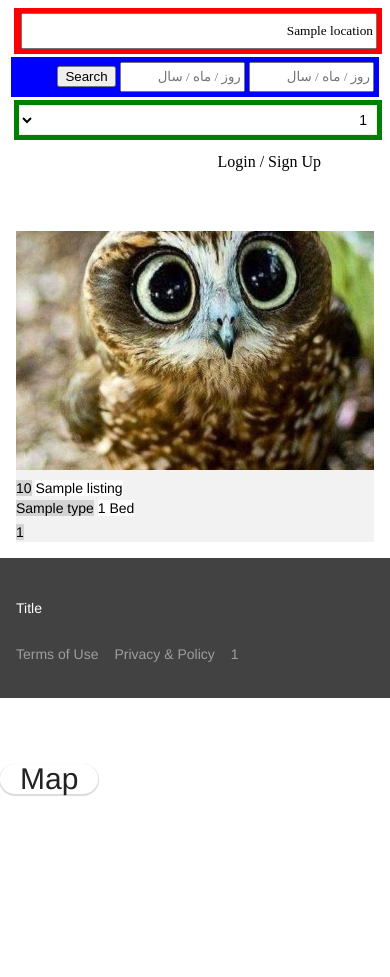
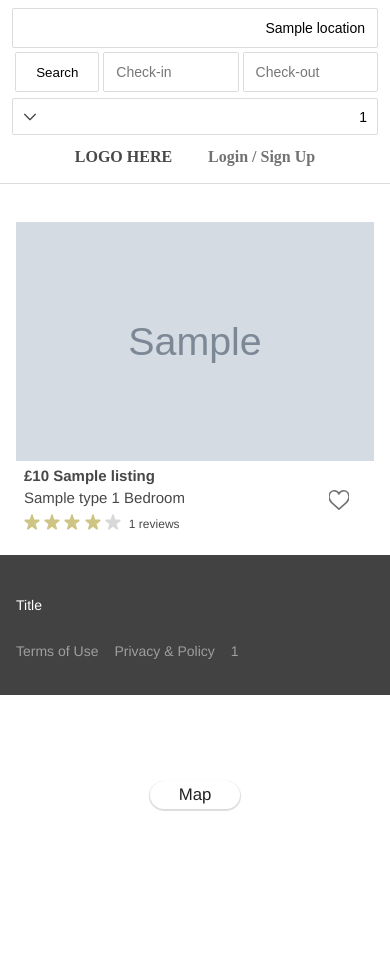
Before and after one commit to iamhosseindhv/Rentaly, a Node server app: template views/searchResult.ejs in a window 390 px wide. After the commit the page ends 811 px from the top, so only its background shows below. Run offline with Node 20, Linux system fonts and the light colour scheme; the template is opened without the code that fills it: most values are stand-ins (such as "Sample title", 1, 10 or a date in 2020); grey boxes marked "Sample" are stand-in pictures; some libraries are stand-ins or nearby versions; some web fonts are replaced.

Commit message:
project improved - overall

```diff
--- a/public/javascripts/searchMap/searchMap.js
+++ b/public/javascripts/searchMap/searchMap.js
@@ -84,7 +84,7 @@ function CenterControl(controlDiv, map) {
     controlText.style.lineHeight = '20px';
     controlText.style.paddingLeft = '5px';
     controlText.style.paddingRight = '5px';
-    controlText.innerHTML = 'CheckBox';
+    controlText.innerHTML = 'Search with map';
     controlUI.appendChild(controlText);
     controlUI.addEventListener('click', allowSearchByMapHandler);
 }
@@ -95,28 +95,17 @@ function allowSearchByMapHandler() {
     allowSearchByMap = !allowSearchByMap;
 
     if (allowSearchByMap){
-        document.getElementById('checkBox').innerHTML = "allowed";
+        document.getElementById('checkBox').innerHTML = "Search without map";
         mapListener = map.addListener('dragend', mapBoundsDidChanged);
     } else {
-        document.getElementById('checkBox').innerHTML = "notAllowed";
+        document.getElementById('checkBox').innerHTML = "Search with map";
         google.maps.event.removeListener(mapListener);
     }
 }
 
 //called when user selects an item from dropdown list
-var rectangle;
 function itemDidSelect() {
-    var place = autocomplete.getPlace();
-    rectangle = new google.maps.Rectangle();
-    rectangle.setOptions({
-        strokeColor: '#FF0000',
-        strokeOpacity: 0.5,
-        strokeWeight: 2,
-        fillColor: '#FF0000',
-        fillOpacity: 0.35,
-        map: map,
-        bounds: place.geometry.viewport
-    });
+    const place = autocomplete.getPlace();
     map.fitBounds(place.geometry.viewport);
     myBundle.doQueryFromSearchedAddress(place);
 }
--- a/public/javascripts/searchMap/searchMapHandler-bundle.js
+++ b/public/javascripts/searchMap/searchMapHandler-bundle.js
@@ -344,7 +344,7 @@ var doQueryFromSearchedAddress = function (selectedPlace) {
     ddd = ddd.split(' ').join('-');
     splited[2] = ddd;
     const newUrl = splited.join('/') + "?" + queryString.stringify(parsed);
-    window.history.replaceState("", "", newUrl);
+    window.history.pushState("", "", newUrl);
 
     //here instead of overwriting url which caused the whole page to reload,
     //you should make a AJAX call to only reload result section of the page
@@ -392,8 +392,8 @@ function loadNewListings(listings, listings_count) {
         var cellThumbnail = $('<div class="cell-thumbnail">').appendTo(marginFree);
         <!---->
         var cellThumbnail_img = $('<img class="margin-free">').appendTo(cellThumbnail);
-        // cellThumbnail_img.attr("src", listing.thumbnail_img);
-        cellThumbnail_img.attr("src", "/images/owl.jpg");
+        cellThumbnail_img.attr("src", listing.thumbnail_img);
+        // cellThumbnail_img.attr("src", "/images/owl.jpg");
         <!---->
         var cellInfo = $('<div class="cell-info">').appendTo(parentLink);
         <!---->
--- a/public/javascripts/searchMap/searchMapHandler.js
+++ b/public/javascripts/searchMap/searchMapHandler.js
@@ -36,7 +36,7 @@ var doQueryFromSearchedAddress = function (selectedPlace) {
     ddd = ddd.split(' ').join('-');
     splited[2] = ddd;
     const newUrl = splited.join('/') + "?" + queryString.stringify(parsed);
-    window.history.replaceState("", "", newUrl);
+    window.history.pushState("", "", newUrl);
 
     //here instead of overwriting url which caused the whole page to reload,
     //you should make a AJAX call to only reload result section of the page
@@ -84,8 +84,8 @@ function loadNewListings(listings, listings_count) {
         var cellThumbnail = $('<div class="cell-thumbnail">').appendTo(marginFree);
         <!---->
         var cellThumbnail_img = $('<img class="margin-free">').appendTo(cellThumbnail);
-        // cellThumbnail_img.attr("src", listing.thumbnail_img);
-        cellThumbnail_img.attr("src", "/images/owl.jpg");
+        cellThumbnail_img.attr("src", listing.thumbnail_img);
+        // cellThumbnail_img.attr("src", "/images/owl.jpg");
         <!---->
         var cellInfo = $('<div class="cell-info">').appendTo(parentLink);
         <!---->
--- a/public/stylesheets/searchResult/searchResult.css
+++ b/public/stylesheets/searchResult/searchResult.css
@@ -4,31 +4,24 @@ body {
     height:100%;
     width:100%;
 }
-
-
 #content-wrap{
     overflow:auto;
 }
-
 #sidebar-wrap, #main-wrap {
     height: calc(100vh - 60px);
     height: -o-calc(100vh - 60px); /* opera */
     height: -webkit-calc(100vh - 60px); /* google, safari */
     height: -moz-calc(100vh - 60px); /* firefox */
 }
-
 #sidebar-wrap {
     top:40px;
     width:35%;
     overflow:auto;
-    background-color:red;
 }
 #map {
-    background-color:purple;
+    background-color:#dcdcdc;
     height:100%;
 }
-
-
 #main-wrap {
     font-family: "HelveticaNeue-Light", "Helvetica Neue Light", "Helvetica Neue", Helvetica, Arial, "Lucida Grande", sans-serif;
     float:right;
@@ -41,101 +34,127 @@ body {
 
 /* top area */
 .head {
-    /*background-color: lightblue;*/
     top: 0;
     width: 100%;
+    box-sizing: border-box;
+    border-bottom: 1px solid transparent;
 }
-
-.barWrapper-1, .barWrapper-2, .barWrapper-3, .barWrapper-4 {
-    padding: 5px;
+.barWrapper-1, .barWrapper-2, .barWrapper-3 {
+    display: inline-block;
+    box-sizing: border-box;
+    padding: 0 4px;
+    height: 40px;
 }
-
-
+.barWrapper-1 {
+    /*background-color: red;*/
+}
 .barWrapper-2 {
-    margin: 3px;
+    /*background-color: blue;*/
 }
-
 .barWrapper-3 {
+    /*background-color: green;*/
+    position: relative;
+    padding-top: 2px;
     width: 100px;
 }
-
 .barWrapper-4 {
-    /*background-color: red;*/
+    margin: auto;
+    float: left;
+    /*background-color: #933ec5;*/
     font-family: "HelveticaNeue-Light", "Helvetica Neue Light", "Helvetica Neue", Helvetica, Arial, "Lucida Grande", sans-serif;
+}
+.head input {
+    box-sizing: border-box;
+    border-radius: 2px;
+    width: 100%;
+    height: 40px;
+    padding: 12px !important;
+    border: solid 1px #dcdcdc;
+    transition: border 0.3s;
+    font-size: 14px;
+    outline: none;
+}
+.head input:focus {
+    border: solid 1px #707070;
+}
+.head input::placeholder {
+    color: rgb(118, 118, 118);
+}
+.search-btn {
+    box-sizing: border-box;
+    height: 100%;
+    width: calc(100% - 77%);
+    background-color: #fff;
+    vertical-align: top;
+    border-radius: 2px;
+    transition: all .2s;
+    border: 1px solid #dcdcdc;
+}
+.search-btn:hover {
+    background-color: #dcdcdc;
+}
+.input-select {
+    appearance: none;
+    -webkit-appearance: none;
+    background: #fff !important;
+    padding: 0 10px;
+    width: 100%;
+    height: 37px;
+    font-size: 14px;
+    box-sizing: border-box;
+    border-radius: 2px;
+    border: solid 1px #dcdcdc;
+    outline: none;
+}
+.dropdown-icon {
+    position: absolute !important;
+    top: 15px !important;
+    left: 16px !important;
+    pointer-events: none !important;
 }
 .barWrapper-4 ul {
     list-style: none;
     margin: 0;
+    padding: 0;
 }
 .head-li {
+    font-weight: bold;
     display: inline-block;
     font-family: "HelveticaNeue-Light";
     transition: all 0.3s;
     font-size: 16px;
     padding: 5px 16px;
-    /*line-height: 50px;*/
     text-decoration: none;
     border-bottom: 1px solid transparent;
-    color: #000;
+    color: #727272;
     cursor: pointer;
 }
-
 .head-li:hover {
-    color: #933ec5;
-    border-bottom: 1px solid #933ec5;
+    color: #484848;
 }
-
-#guestPicker {
-    background: white;
-    border: 1px solid #eeeeee;
-    font-size: 14px;
-    padding: 5px;
-    height: 30px;
-    width: 100%;
+#logo {
+    color: #484848 !important;
+    cursor: default !important;
 }
-
-#autocomplete {
-    width: calc(100% - 10px);
-    width: -o-calc(100% - 10px); /* opera */
-    width: -webkit-calc(100% - 10px); /* google, safari */
-    width: -moz-calc(100% - 10px); /* firefox */
-    height: 30px;
-    font-family: Vazir;
-}
-
-.pac-container {
-    font-family: Vazir;
-}
-
-
 .pac-item {
-    text-align: right;
+    text-align: left;
     padding: 8px 5px;
     color: #767676 !important;
 }
-
 .pac-item:hover {
     background-color: rgba(147, 62, 197, 0.5);
 }
-
 .pac-icon {
     display: none;
 }
-
-.pac-matched {
-    /*font-weight: normal;*/
-}
-
 .pac-item-query {
     padding: 0 5px;
 }
-
 #from-date, #to-date {
     box-sizing : border-box;
-    width: 35%;
-    height: 30px;
-    text-align: right;
-    font-family: Vazir;
+    width: 37%;
+    height: 40px;
+    text-align: left;
 }
 
 
@@ -154,8 +173,7 @@ body {
 }
 
 .result-cell {
-    /*background-color: #fd5c63;*/
-    background-color: #f2f2f2;
+    background-color: #fff;
 }
 
 .result-cell a {
@@ -178,38 +196,55 @@ body {
 }
 
 .cell-info {
-    padding-top: 8px;
+    display: table-row;
+    box-sizing: border-box;
 }
-
-.cell-info--row:nth-child(3) {
-    margin-top: 4px;
+.cell-info-heart {
+    display: table-cell;
+    vertical-align: middle;
+    padding: 0 21px 0 0;
+    background-color: #fff;
 }
-
-.cell-info .cell-info--price {
-    background-color: lightgray;
-    /*padding:5px 10px;*/
+.icon-heart {
+    transition: all 0.3s;
+    padding: 1px 4px;
+    fill: transparent;
+    width: 20px;
+    stroke-linejoin: round;
+    stroke: #727272;
+    stroke-width: 4px;
 }
-
-.cell-info .cell-info--title {
-    background-color: white;
-    /*padding:5px 10px;*/
+.icon-heart:hover {
+    fill: red;
+    stroke: red;
 }
-
-.cell-info .cell-info--type {
-    background-color: lightgray;
-    /*padding:5px 10px;*/
+.cell-info-detail {
+    display: table-cell;
+    width: 100% !important;
+    padding: 4px 8px;
+    font-size: 15px;
+    line-height: 22px;
+    color: #484848;
 }
-
-.cell-info .cell-info--bedCount {
-    background-color: white;
-    /*padding:5px 10px;*/
+.cell-info--price, .cell-info--title {
+    font-weight: bold;
 }
-
-.cell-info .cell-info--review {
-    background-color: lightgray;
-    /*padding:5px 10px;*/
+.cell-info--review-stars, .cell-info--review-count {
+    display: inline-block;
 }
-
+.review-stars--individual {
+    display: inline-block !important;
+    color: rgb(206, 196, 132);
+    font-size: 12px !important;
+    height: 16px !important;
+    width: 16px !important;
+    fill: currentcolor;
+}
+.cell-info .cell-info--review-count {
+    vertical-align: middle;
+    font-size: 12px;
+    padding: 4px 4px 0 4px;
+}
 .search-by-map {
     display: block;
 }
@@ -238,10 +273,14 @@ body {
 
 .toggle-results-map {
     position: absolute;
+    left: 0;
+    right: 0;
+    bottom: 35px;
+    margin: 0 auto;
+    width: 50px;
     background-color: #fff;
-    font-size: 30px;
-    bottom: 50px;
-    padding: 5px 20px;
+    font-size: 1.2em;
+    padding: 4px 20px;
     border-radius: 80px;
     box-shadow: 0 1px 1px 1px rgba(0, 0, 0, 0.14) ;
     align-content: center;
@@ -298,11 +337,12 @@ body {
         width: -webkit-calc(100% - 16px); /* google, safari */
         width: -moz-calc(100% - 16px); /* firefox */
     }
+    .head {
+        border-bottom: 1px solid #dcdcdc;
+    }
     .barWrapper-1, .barWrapper-2, .barWrapper-3 {
-        width: calc(100% - 16px);
-        width: -o-calc(100% - 16px); /* opera */
-        width: -webkit-calc(100% - 16px); /* google, safari */
-        width: -moz-calc(100% - 16px); /* firefox */
+        width: 100%;
+        margin-bottom: 4px;
     }
 }
 
--- a/views/partials/header.html
+++ b/views/partials/header.html
@@ -30,11 +30,11 @@
                </li>
                <li class="head-li righted profile-img" id="profile-img">
                     <div class="profile-avatar">
-                         <img src="/images" alt="profile photo" id="profile-avatar">
+                         <img src="" alt="profile photo" id="profile-avatar">
                     </div>
                </li>
                <li class="head-li righted" id="profile-btn">
-                    <a href="/dashboard/profile">
+                    <a href="/dashboard/rooms">
                          <span class="head-item">My profile</span>
                     </a>
                </li>
--- a/views/rooms.ejs
+++ b/views/rooms.ejs
@@ -138,7 +138,7 @@
                                             <svg viewBox="0 0 1000 1000" role="presentation" focusable="false"><path d="M971.5 379.5c9 28 2 50-20 67L725.4 618.6l87 280.1c11 39-18 75-54 75-12 0-23-4-33-12l-226.1-172-226.1 172.1c-25 17-59 12-78-12-12-16-15-33-8-51l86-278.1L46.1 446.5c-21-17-28-39-19-67 8-24 29-40 52-40h280.1l87-278.1c7-23 28-39 52-39 25 0 47 17 54 41l87 276.1h280.1c23.2 0 44.2 16 52.2 40z"></path>
                                             </svg>
                                         </span>
-                                        </div>
+                                    </div>
                                     <div class="listing-overallreview">
                                         <%= listing.review_count %> Reviews
                                     </div>
--- a/views/searchResult.ejs
+++ b/views/searchResult.ejs
@@ -31,23 +31,23 @@
     <% include partials/login.html %>
 
     <div class="head">
-        <div class="grid" style="direction: rtl">
-            <div class="barWrapper-1" style="background-color: red">
+        <div class="grid" style="direction: rtl;">
+            <div class="barWrapper-1">
                 <input id="autocomplete" placeholder="Enter your address" type="text" value="<%= location %>">
             </div>
-            <div class="barWrapper-2"  style="background-color: blue">
-                <span class="">
-                    <input readonly type=text id="to-date">
-                </span>
-                <span class="">
-                    <input readonly type=text id="from-date">
+            <div class="barWrapper-2">
+                <span>
+                    <input readonly type="text" id="to-date" placeholder="Check-out">
                 </span>
                 <span>
-                    <button onclick="myModule.searchDates()">Search</button>
+                    <input readonly type="text" id="from-date" placeholder="Check-in">
+                </span>
+                <span>
+                    <button class="search-btn" onclick="myModule.searchDates()">Search</button>
                 </span>
             </div>
-            <div class="barWrapper-3"  style="background-color: green">
-                <select id="guestPicker">
+            <div class="barWrapper-3">
+                <select id="guestPicker" class="input-select">
                     <option value="1">1</option>
                     <option value="2">2</option>
                     <option value="3">3</option>
@@ -64,6 +64,11 @@
                     <option value="14">14</option>
                     <option value="15">15</option>
                 </select>
+                <span class="dropdown-icon">
+                    <svg viewBox="0 0 18 18" role="presentation" aria-hidden="true" focusable="false" style="display:block; fill:#484848; height:12px; width:12px;">
+                        <path fill-rule="evenodd" d="M16.291 4.295a1 1 0 1 1 1.414 1.415l-8 7.995a1 1 0 0 1-1.414 0l-8-7.995a1 1 0 1 1 1.414-1.415l7.293 7.29 7.293-7.29z"></path>
+                    </svg>
+                </span>
             </div>
             <div class="barWrapper-4">
                 <ul>
@@ -74,9 +79,11 @@
                         <span class="head-item" id="login-signin-btn">Login / Sign Up</span>
                         <% } %>
                     </li>
+                    <li class="head-li" id="logo">
+                        <span class="head-item">LOGO HERE</span>
+                    </li>
                 </ul>
             </div>
-
         </div>
     </div>
 
@@ -90,27 +97,54 @@
             <div id="main" class="grid">
                 <% listings.forEach(function(record){ %>
                 <div id="<%= record.id %>" class="cell result-cell">
-                    <a href=<%= "../../rooms/" + record.id + "?" + "queryString consisted of city, " +
-                        "checkin-out date, no of guests, no of adults and children"%>>
+                    <a href=<%= "../../rooms/" + record.id + "?"%>>
                         <div class="box">
                             <div class="margin-free">
                                 <div class="cell-thumbnail">
-                                    <!--<img class="text" src= < %= record.thumbnail_img % >>-->
-                                    <img class="margin-free" src="/images/owl.jpg">
+                                    <img class="margin-free" src= <%= record.thumbnail_img %>>
+                                    <!--<img class="margin-free" src="/images/owl.jpg">-->
                                 </div>
                             </div>
                         </div>
                         <div class="cell-info">
+                            <div class="cell-info-detail">
                                 <div class="cell-info--row">
-                                <span class="cell-info--price"><%= record.price %></span>
+                                    <span class="cell-info--price">£<%= record.price %></span>
                                     <span class="cell-info--title"><%= record.title %></span>
                                 </div>
                                 <div class="cell-info--row">
                                     <span class="cell-info--type"><%= record.type %></span>
-                                <span class="cell-info--bedCount"><%= record.bed_count %> Bed</span>
+                                    <span class="cell-info--bedroomCount"><%= record.bedroom_count %> Bedroom</span>
                                 </div>
                                 <div class="cell-info--row">
-                                <span class="cell-info--review"><%= record.review_count %></span>
+                                    <div class="cell-info--review-stars">
+                                        <span class="review-stars--individual">
+                                            <svg viewBox="0 0 1000 1000" role="presentation" focusable="false"><path d="M971.5 379.5c9 28 2 50-20 67L725.4 618.6l87 280.1c11 39-18 75-54 75-12 0-23-4-33-12l-226.1-172-226.1 172.1c-25 17-59 12-78-12-12-16-15-33-8-51l86-278.1L46.1 446.5c-21-17-28-39-19-67 8-24 29-40 52-40h280.1l87-278.1c7-23 28-39 52-39 25 0 47 17 54 41l87 276.1h280.1c23.2 0 44.2 16 52.2 40z"></path>
+                                            </svg>
+                                        </span>
+                                        <span class="review-stars--individual">
+                                            <svg viewBox="0 0 1000 1000" role="presentation" focusable="false"><path d="M971.5 379.5c9 28 2 50-20 67L725.4 618.6l87 280.1c11 39-18 75-54 75-12 0-23-4-33-12l-226.1-172-226.1 172.1c-25 17-59 12-78-12-12-16-15-33-8-51l86-278.1L46.1 446.5c-21-17-28-39-19-67 8-24 29-40 52-40h280.1l87-278.1c7-23 28-39 52-39 25 0 47 17 54 41l87 276.1h280.1c23.2 0 44.2 16 52.2 40z"></path>
+                                            </svg>
+                                        </span>
+                                        <span class="review-stars--individual">
+                                            <svg viewBox="0 0 1000 1000" role="presentation" focusable="false"><path d="M971.5 379.5c9 28 2 50-20 67L725.4 618.6l87 280.1c11 39-18 75-54 75-12 0-23-4-33-12l-226.1-172-226.1 172.1c-25 17-59 12-78-12-12-16-15-33-8-51l86-278.1L46.1 446.5c-21-17-28-39-19-67 8-24 29-40 52-40h280.1l87-278.1c7-23 28-39 52-39 25 0 47 17 54 41l87 276.1h280.1c23.2 0 44.2 16 52.2 40z"></path>
+                                            </svg>
+                                        </span>
+                                        <span class="review-stars--individual">
+                                            <svg viewBox="0 0 1000 1000" role="presentation" focusable="false"><path d="M971.5 379.5c9 28 2 50-20 67L725.4 618.6l87 280.1c11 39-18 75-54 75-12 0-23-4-33-12l-226.1-172-226.1 172.1c-25 17-59 12-78-12-12-16-15-33-8-51l86-278.1L46.1 446.5c-21-17-28-39-19-67 8-24 29-40 52-40h280.1l87-278.1c7-23 28-39 52-39 25 0 47 17 54 41l87 276.1h280.1c23.2 0 44.2 16 52.2 40z"></path>
+                                            </svg>
+                                        </span>
+                                        <span class="review-stars--individual" style="color: #D8D8D8 !important;">
+                                            <svg viewBox="0 0 1000 1000" role="presentation" focusable="false"><path d="M971.5 379.5c9 28 2 50-20 67L725.4 618.6l87 280.1c11 39-18 75-54 75-12 0-23-4-33-12l-226.1-172-226.1 172.1c-25 17-59 12-78-12-12-16-15-33-8-51l86-278.1L46.1 446.5c-21-17-28-39-19-67 8-24 29-40 52-40h280.1l87-278.1c7-23 28-39 52-39 25 0 47 17 54 41l87 276.1h280.1c23.2 0 44.2 16 52.2 40z"></path>
+                                            </svg>
+                                        </span>
+                                    </div>
+                                    <div class="cell-info--review-count"><%= record.review_count %> reviews</div>
+                                </div>
+                            </div>
+                            <div class="cell-info-heart">
+                                <svg class="icon-heart" viewBox="0 0 50 50"><path xmlns="http://www.w3.org/2000/svg" d="M24.85,10.126c2.018-4.783,6.628-8.125,11.99-8.125c7.223,0,12.425,6.179,13.079,13.543  c0,0,0.353,1.828-0.424,5.119c-1.058,4.482-3.545,8.464-6.898,11.503L24.85,48L7.402,32.165c-3.353-3.038-5.84-7.021-6.898-11.503  c-0.777-3.291-0.424-5.119-0.424-5.119C0.734,8.179,5.936,2,13.159,2C18.522,2,22.832,5.343,24.85,10.126z"/>
+                                </svg>
                             </div>
                         </div>
                     </a>
```
Also changed, not shown: routes/api.js (+48 -14 lines), routes/index.js (+6 -6 lines), routes/s.js (+13 -13 lines). Lines whose indentation alone changed are shown as unchanged.
